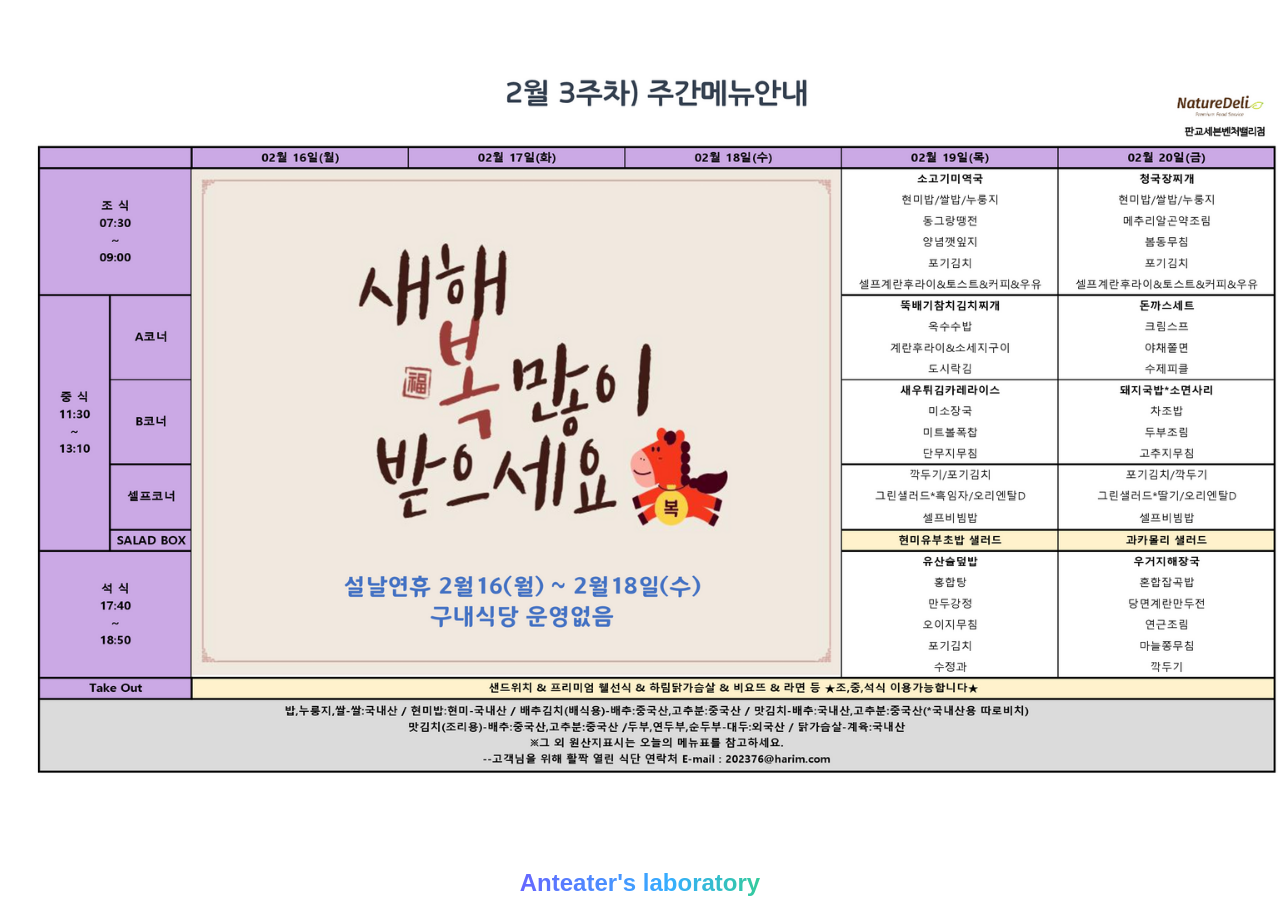
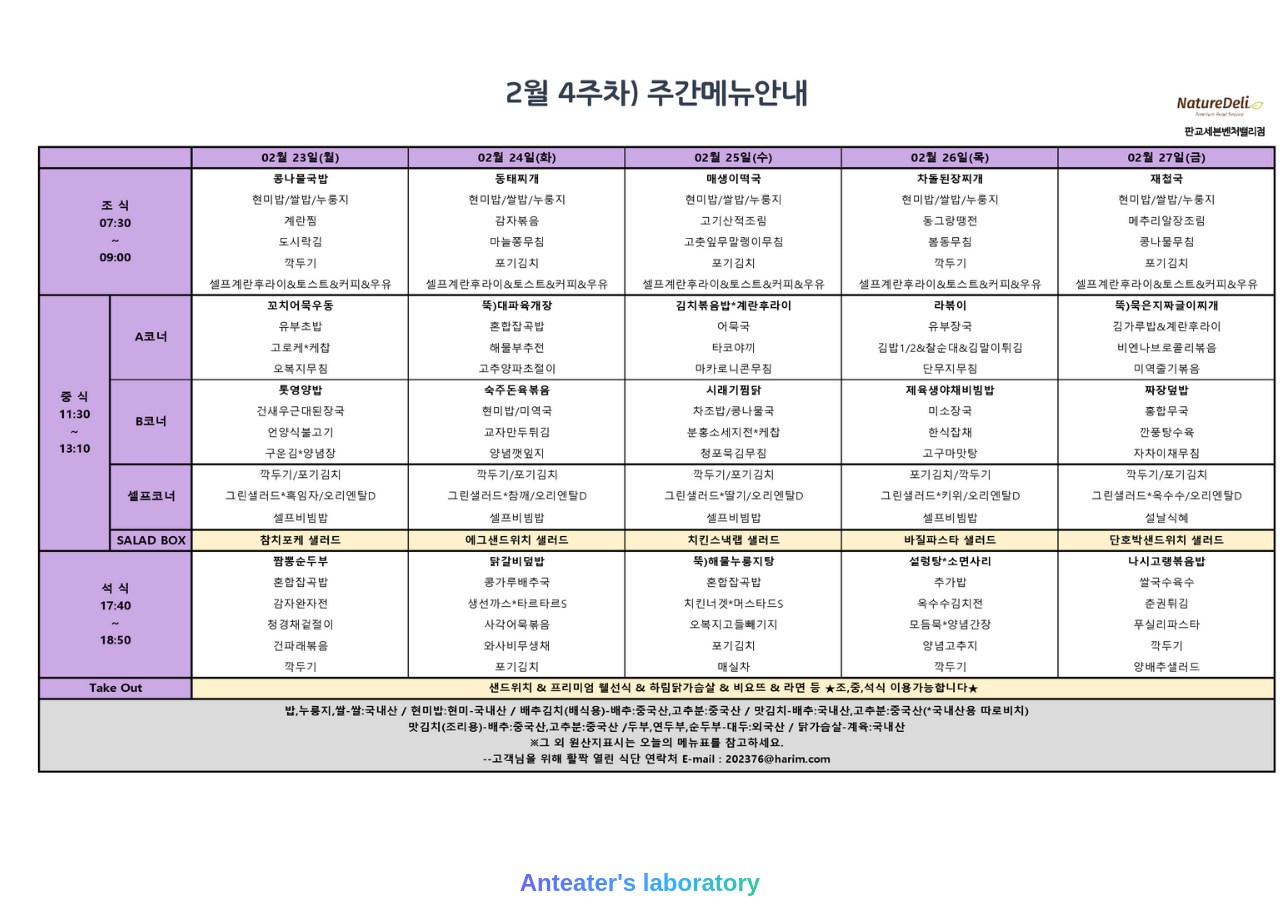
Before and after one commit to anteater333/we-work-for-food, a website: page index.html in a window 1280 px wide. Drawn offline with Linux system fonts and the light colour scheme.

Commit message:
menu update

```diff
--- a/index.html
+++ b/index.html
@@ -9,7 +9,7 @@
     <meta name="author" content="anteater333, a.k.a José" />
     <meta property="og:title" content="We Work For Food" />
     <meta property="og:description" content="판교세븐벤처밸리 식단표" />
-    <meta property="og:image" content="bob/thisWeekMenu.131847.png" />
+    <meta property="og:image" content="bob/thisWeekMenu.488985.png" />
     <meta
       property="og:url"
       content="https://blog.anteater-lab.link/we-work-for-food/"
@@ -18,7 +18,7 @@
     <meta name="twitter:card" content="summary_large_image" />
     <meta name="twitter:title" content="We Work For Food" />
     <meta name="twitter:description" content="판교세븐벤처밸리 식단표" />
-    <meta name="twitter:image" content="bob/thisWeekMenu.131847.png" />
+    <meta name="twitter:image" content="bob/thisWeekMenu.488985.png" />
     <meta
       name="twitter:url"
       content="https://blog.anteater-lab.link/we-work-for-food/"
@@ -27,7 +27,7 @@
   <body>
     <div style="display: flex; flex-direction: column">
       <a href="http://www.pvv.co.kr/bbs/index.php?code=bbs_menu01">
-        <img style="width: 100vw" src="bob/thisWeekMenu.131847.png" alt="menu"
+        <img style="width: 100vw" src="bob/thisWeekMenu.488985.png" alt="menu"
       /></a>
       <a
         style="
```
Also changed, not shown: bob/thisWeekMenu.131847.png (deleted), bob/thisWeekMenu.488985.png (added).
